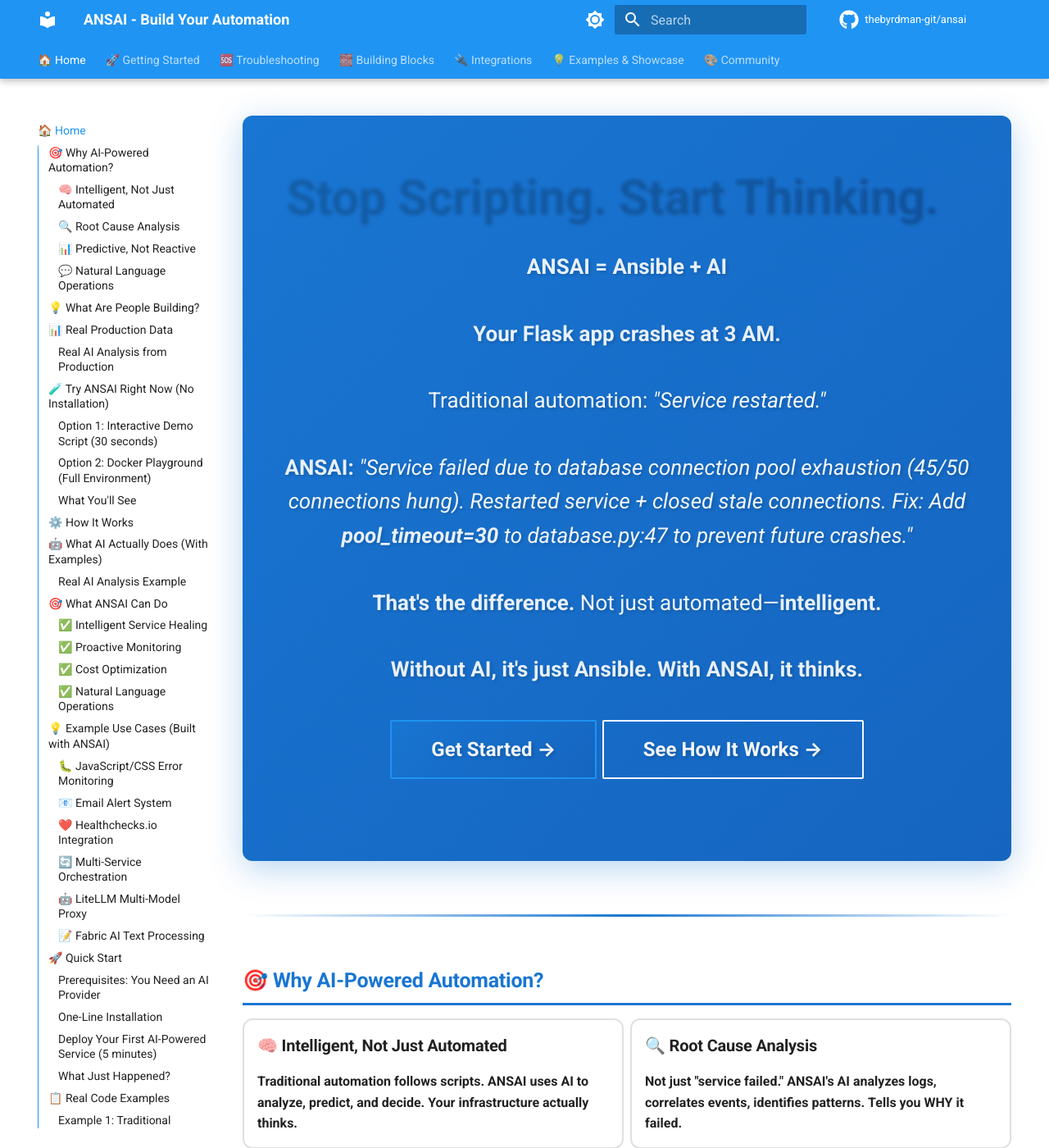
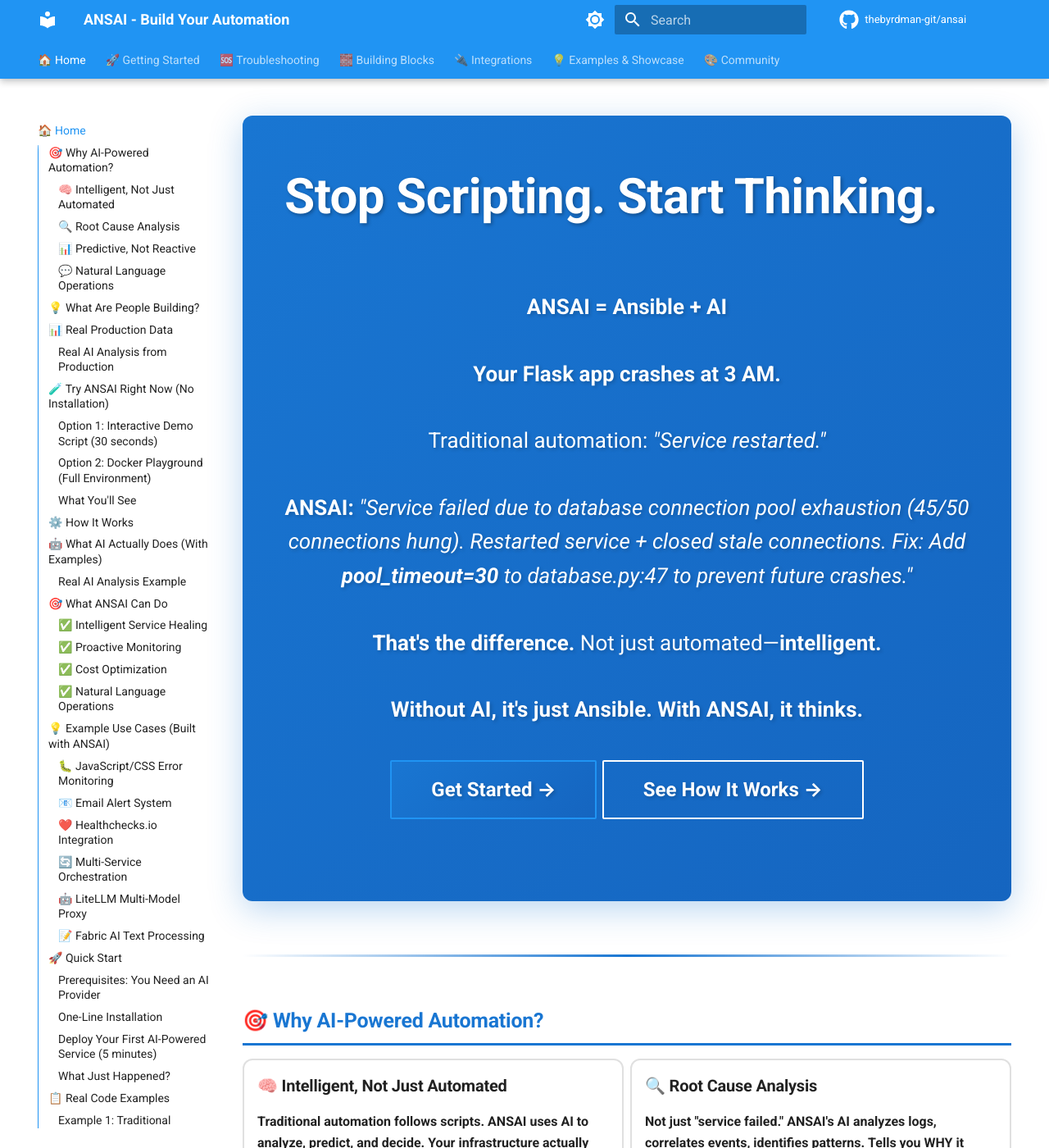
Before and after one commit to thebyrdman-git/ansai, an MkDocs documentation site: the page built from docs/index.md, in a window 1280 px wide and 1400 px high. Shown: the whole window at 82% size. Built offline with MkDocs 1.6.1 and Material for MkDocs 9.7.7, drawn with Linux system fonts in a browser that asks for light colours; comment, search, counter and statistics services are not loaded.

Commit message:
FIX: Remove faded appearance from hero heading
Issue: 'Stop Scripting. Start Thinking.' appeared faded
Root cause: Global h1 gradient effect conflicted with hero white text

Changes:
- Exclude hero h1 from global gradient styling
- Add specific hero h1 rule with solid white color
- Force opacity: 1 on all hero text (was 0.95)
- Remove gradient/transparent fill from hero headings
- Add stronger text-shadow for better contrast

Result: Hero heading now bold, white, and clearly visible
All hero text is now fully opaque (not faded)

```diff
--- a/docs/stylesheets/creative.css
+++ b/docs/stylesheets/creative.css
@@ -23,16 +23,13 @@
     text-shadow: 2px 2px 4px rgba(0,0,0,0.2);
 }
 
-.hero-section h1 {
-    font-size: 2.5rem;
-    font-weight: 800;
-    margin-bottom: 1rem;
-}
+/* Removed - now using specific hero h1 rule below */
 
 .hero-section h2 {
     font-size: 1.8rem;
     font-weight: 800;
     margin-bottom: 1rem;
+    opacity: 1 !important;
 }
 
 .hero-section h3 {
@@ -45,7 +42,8 @@
 .hero-section strong {
     font-size: 1.3rem;
     margin-bottom: 2rem;
-    opacity: 0.95;
+    opacity: 1 !important;
+    color: white !important;
 }
 
 /* Building Examples - Creative tabs */
@@ -312,13 +310,24 @@
 }
 
 /* Page title - Make it bigger */
-.md-typeset h1 {
+.md-typeset h1:not(.hero-section h1) {
     font-size: 3rem;
     font-weight: 900;
     background: linear-gradient(135deg, #1976d2 0%, #1565c0 100%);
     -webkit-background-clip: text;
     -webkit-text-fill-color: transparent;
     background-clip: text;
+}
+
+/* Hero h1 - Keep it solid white and bold */
+.hero-section h1 {
+    font-size: 3rem;
+    font-weight: 900;
+    color: white !important;
+    /* Remove gradient effect for hero */
+    background: none !important;
+    -webkit-text-fill-color: white !important;
+    text-shadow: 2px 2px 4px rgba(0,0,0,0.3);
 }
 
 /* Section headers - More colorful */
```
